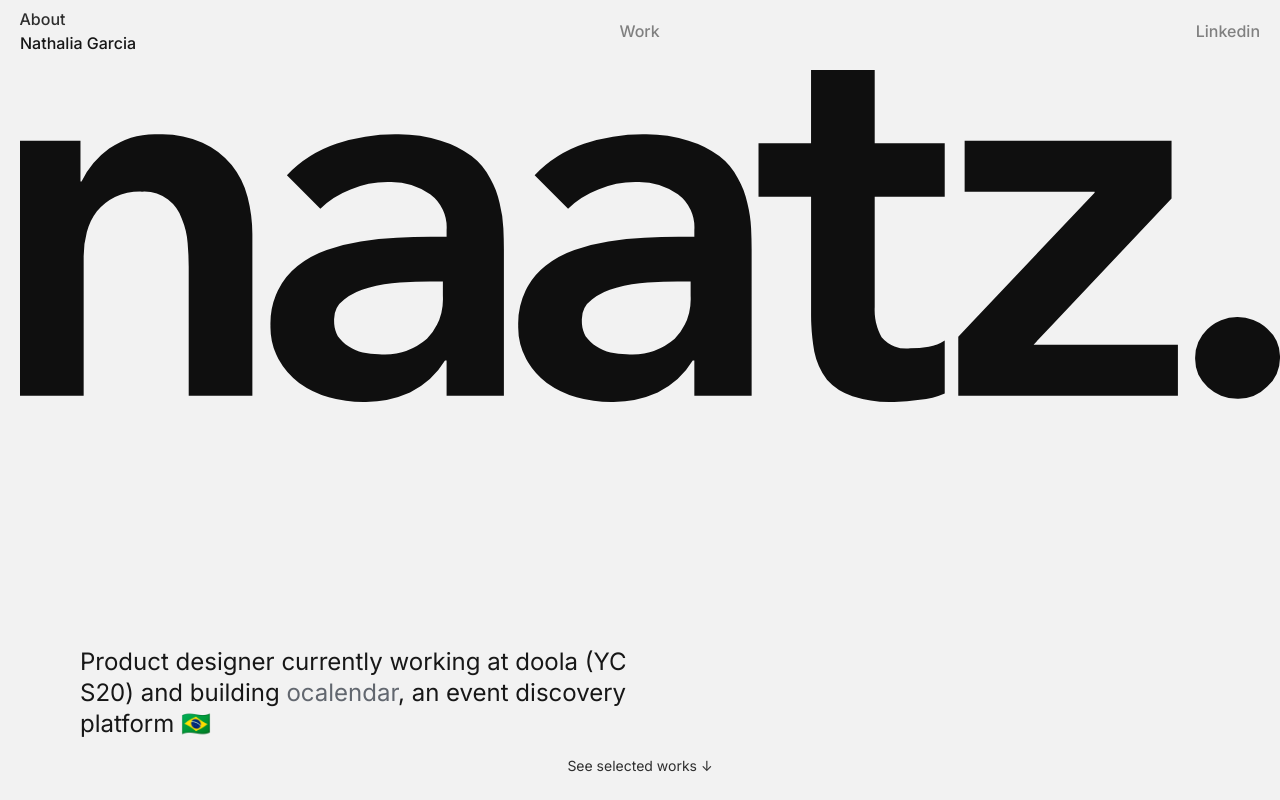
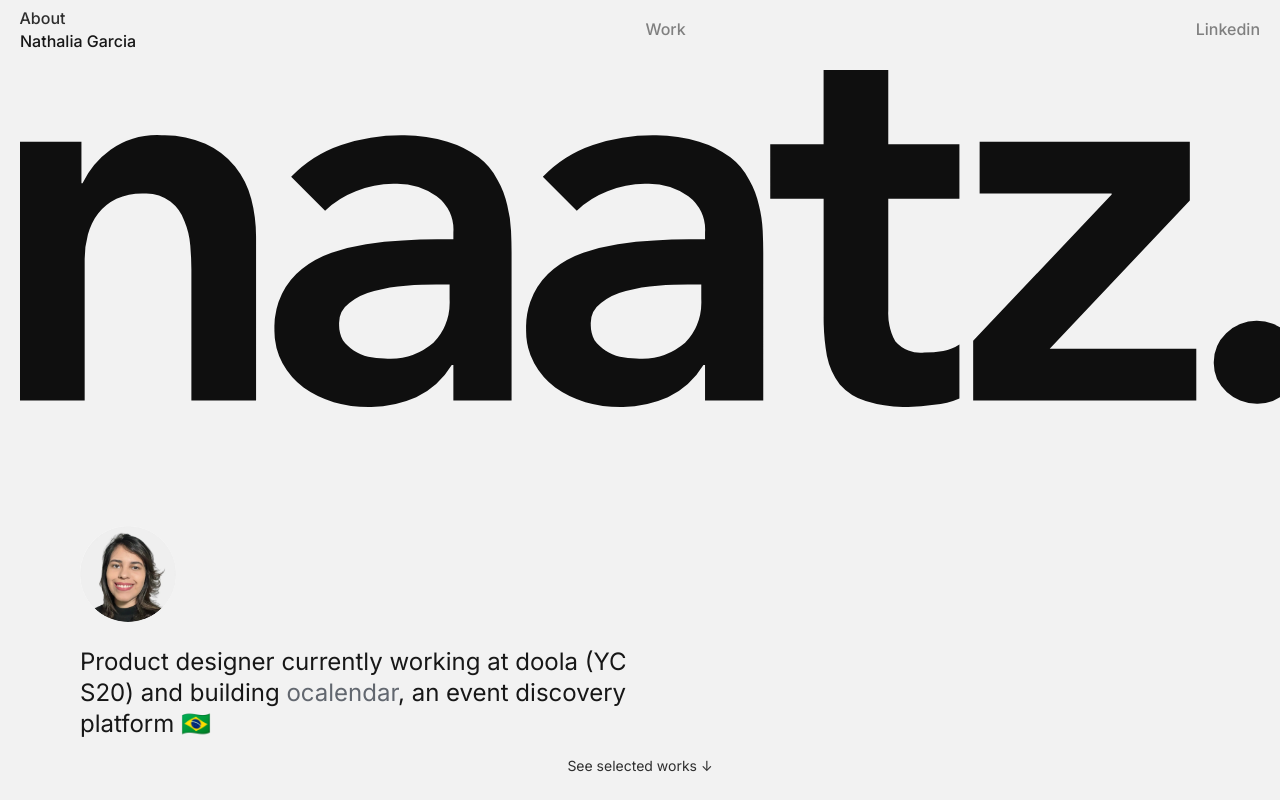
Before and after one commit to naatz-co/naatz-portfolio, an Astro site: page / in a window 1280 px wide. Shown: the top 800 px of the page. Built offline with nearby package versions, Linux system fonts and the light colour scheme; Astro itself is replaced by a stand-in of ours; a script that the page names is missing.

Commit message:
fix(nav): match Framer positions (Work centering, logo width, line-height); avatar fade
Co-Authored-By: Claude Opus 5.5 <noreply@anthropic.com>
Claude-Session: https://claude.ai/code/session_01UdKMMjxVeSCtETvXH9DzkX

```diff
--- a/src/components/Header.astro
+++ b/src/components/Header.astro
@@ -69,7 +69,11 @@ const links = isHome
       const left = (el: HTMLElement) => links.offsetLeft + el.offsetLeft;
       bar.style.setProperty('--logo-scale', String(71 / vw));
       bar.style.setProperty('--about-x', `${20 - left(about)}px`);
-      bar.style.setProperty('--work-x', `${(vw - work.offsetWidth) / 2 - left(work)}px`);
+      // Framer: Work is centered in the space between "Nathalia Garcia" and Linkedin (48px gaps)
+      const name = nav.querySelector<HTMLElement>('.nv-name')!;
+      const li = nav.querySelector<HTMLElement>('.l-li')!;
+      const center = (20 + name.offsetWidth + 48 + left(li) - 48) / 2;
+      bar.style.setProperty('--work-x', `${center - work.offsetWidth / 2 - left(work)}px`);
     };
     let compact: boolean | null = null;
     const update = () => {
@@ -98,7 +102,7 @@ const links = isHome
 
 <style>
   /* Framer springs: 0.65s, bounce 0 (critically damped) */
-  .nv { --spring: cubic-bezier(.2, .8, .2, 1); --dur: .65s; position: relative; z-index: 50; font-weight: 500; }
+  .nv { --spring: cubic-bezier(.2, .8, .2, 1); --dur: .65s; position: relative; z-index: 50; font-weight: 500; line-height: 1.2; }
   @supports (transition-timing-function: linear(0, 1)) {
     .nv { --spring: linear(0, .0388 4.2%, .1274 8.3%, .2367 12.5%, .3494 16.7%, .456 20.8%, .5519 25%, .6352 29.2%, .7058 33.3%, .7646 37.5%, .813 41.7%, .8522 45.8%, .8838 50%, .909 54.2%, .9291 58.3%, .9449 62.5%, .9573 66.7%, .967 70.8%, .9745 75%, .9804 79.2%, .985 83.3%, .9885 87.5%, .9912 91.7%, .9933 95.8%, 1); }
   }
@@ -113,13 +117,13 @@ const links = isHome
   .nv-home { position: fixed; top: 0; left: 0; right: 0; height: 60px; pointer-events: none; }
   .nv-home .nv-bar { position: relative; height: 60px; }
   .nv-home .nv-bar > * { pointer-events: auto; }
-  .nv-home .nv-logo { position: absolute; left: 20px; top: 70px; width: calc(100vw - 20px); transform-origin: 0 0;
+  .nv-home .nv-logo { position: absolute; left: 20px; top: 70px; width: 100vw; transform-origin: 0 0;
     transform: translateY(-49px) scale(var(--logo-scale, .05)); transition: transform var(--dur) var(--spring); }
-  .nv-home .nv-logo img { display: block; width: 100vw; height: auto; }
+  .nv-home .nv-logo img { display: block; width: 100vw; max-width: none; height: auto; }
   .nv-home.entry .nv-logo { transform: none; }
   .nv-home .nv-links { position: absolute; right: 20px; top: 20px; display: flex; gap: 28px; }
   .nv-home .nv-links a { display: inline-block; transition: transform var(--dur) var(--spring), color var(--dur) var(--spring); }
-  .nv-home.entry .l-about { transform: translate(var(--about-x, 0), -12px); color: rgb(46, 46, 46); }
+  .nv-home.entry .l-about { transform: translate(var(--about-x, 0), -11px); color: rgb(46, 46, 46); }
   .nv-home.entry .l-work { transform: translateX(var(--work-x, 0)); }
   .nv-name { position: absolute; left: 20px; top: 32px; color: rgb(23, 23, 23); opacity: 0; transform: translateY(-8px); transition: opacity .4s ease, transform var(--dur) var(--spring); pointer-events: none !important; }
   .nv-home.entry .nv-name { opacity: 1; transform: none; }
--- a/src/pages/index.astro
+++ b/src/pages/index.astro
@@ -24,7 +24,7 @@ const schema = [
 <Base bg="rgb(242, 242, 242)" schema={schema} bodyClass="home" nav="home">
   <main id="content" class="home">
     <section class="intro" aria-labelledby="intro-title">
-      <a href="/about" class="avatar" aria-label="About Nathalia">
+      <a href="/about" class="avatar" aria-label="About Nathalia" data-a="fade">
         <img src={avatar.src} width="96" height="96" alt="Portrait of Nathalia Garcia" fetchpriority="high" />
       </a>
       <h1 id="intro-title" data-a="mount">
@@ -89,8 +89,6 @@ const schema = [
   .intro { display: flex; flex-direction: column; align-items: flex-start; gap: 24px; padding-top: 96px; }
   .avatar { width: 96px; height: 96px; border-radius: 80px; overflow: hidden; display: block;
     transition: opacity .4s cubic-bezier(.25, .8, .3, 1.05); }
-  /* Framer: the avatar only shows once the header has collapsed (replays when scrolling back up) */
-  @media (min-width: 810px) { :global(html.js:not(.nav-compact)) .avatar { opacity: 0; } }
   .avatar img { width: 100%; height: 100%; object-fit: cover; display: block; }
   .intro h1 { margin: 0; max-width: 590px; font-size: 24px; line-height: 1.3; font-weight: 400; color: rgb(23, 23, 23); }
   .intro h1 a { text-decoration: none; color: inherit; }
--- a/src/styles/global.css
+++ b/src/styles/global.css
@@ -13,7 +13,8 @@
 @media (max-width: 767.98px) { :root { --s: .3; --page-pad: 20px; } }
 
 *, *::before, *::after { box-sizing: border-box; }
-html { -webkit-text-size-adjust: 100%; scroll-behavior: smooth; }
+html { -webkit-text-size-adjust: 100%; scroll-behavior: smooth; overflow-x: clip; }
+body { overflow-x: clip; }
 @media (prefers-reduced-motion: reduce) { html { scroll-behavior: auto; } }
 body {
   margin: 0;
```
